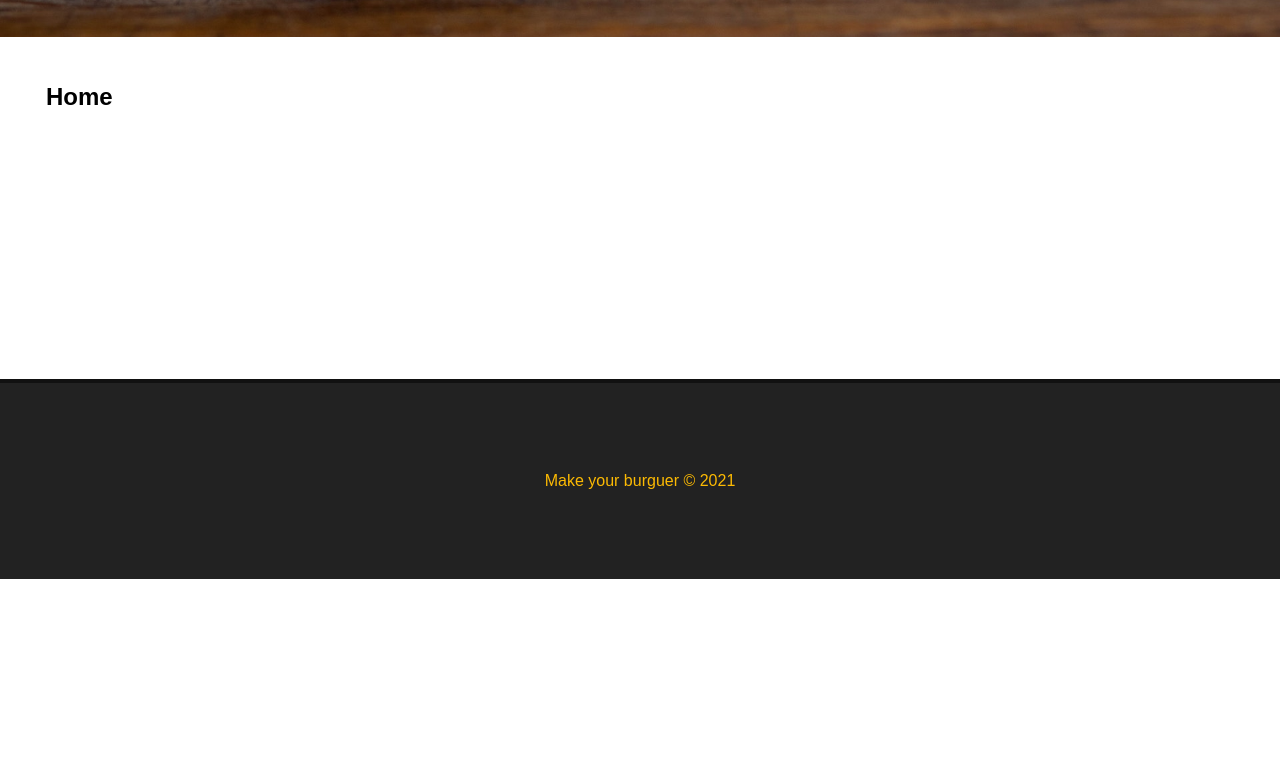
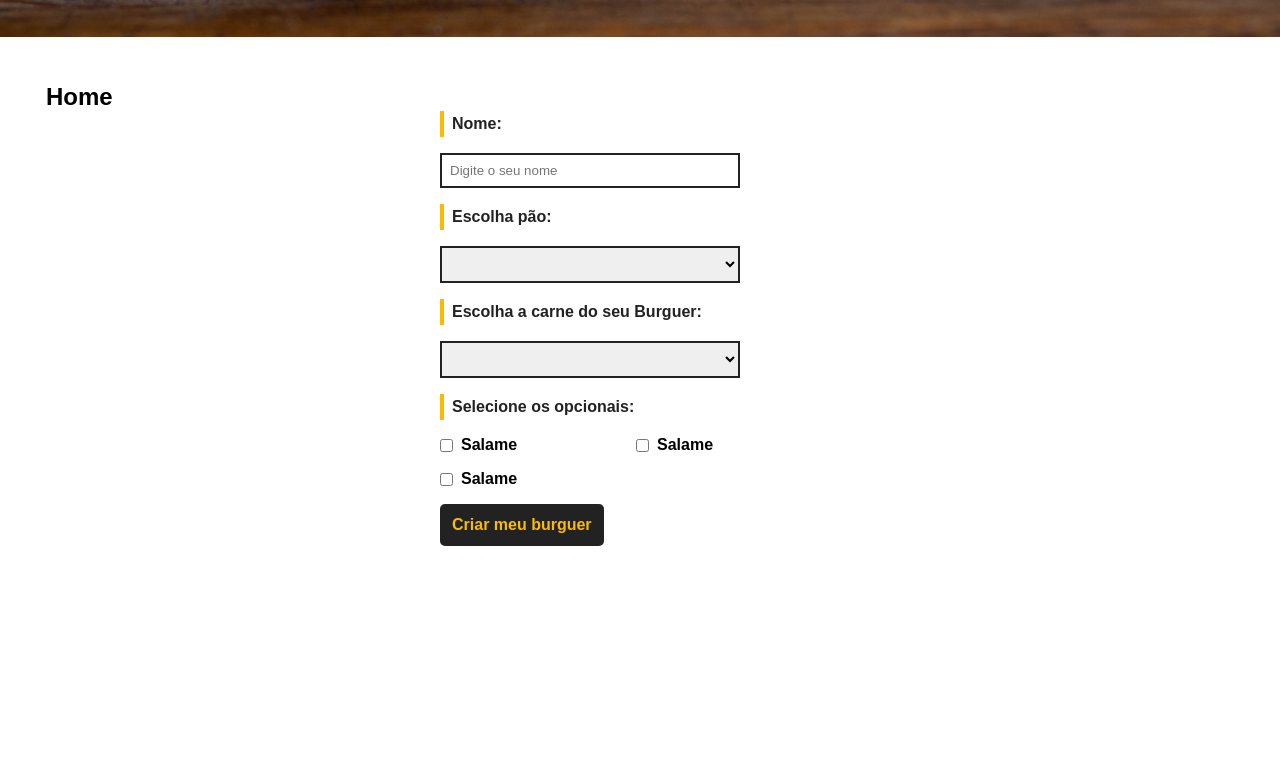
Before and after one commit to rubensbatista98/make-your-burger, a Vue app: page / in a window 1280 px wide. Shown: the part 537-1300 px from the top of the page. Before the commit the page ends 1116 px from the top, so only its background shows below. Built offline with nearby package versions, Linux system fonts and the light colour scheme.

Commit message:
feat: add burguer-form

```diff
--- a/src/App.vue
+++ b/src/App.vue
@@ -32,7 +32,7 @@ export default {
 }
 
 .container {
-  min-height: 250px;
+  min-height: 100vh;
   margin: 46px;
 }
 
--- /dev/null
+++ b/src/components/burguer-form.vue
@@ -0,0 +1,150 @@
+<template>
+  <form class="burguer-form">
+    <div class="input-container">
+      <label for="name">Nome:</label>
+
+      <input
+        type="text"
+        name="name"
+        id="name"
+        v-model="name"
+        placeholder="Digite o seu nome"
+      />
+    </div>
+
+    <div class="input-container">
+      <label for="bread">Escolha pão:</label>
+
+      <select name="bread" id="bread" v-model="bread">
+        <option value="">Selecione o pão</option>
+        <option value="whole-wheat">Integral</option>
+      </select>
+    </div>
+
+    <div class="input-container">
+      <label for="meat">Escolha a carne do seu Burguer:</label>
+
+      <select name="meat" id="meat" v-model="meat">
+        <option value="">Selecione o tipo de carne</option>
+        <option value="beef">Bife</option>
+      </select>
+    </div>
+
+    <div class="extras-container">
+      <p class="label">Selecione os opcionais:</p>
+
+      <div class="extras-wrapper">
+        <label>
+          <input type="checkbox" name="salami" v-model="extras" />
+          Salame
+        </label>
+
+        <label>
+          <input type="checkbox" name="salami" v-model="extras" />
+          Salame
+        </label>
+
+        <label>
+          <input type="checkbox" name="salami" v-model="extras" />
+          Salame
+        </label>
+      </div>
+    </div>
+
+    <button type="submit" class="button">Criar meu burguer</button>
+  </form>
+</template>
+
+<script>
+export default {
+  name: "BurguerForm",
+};
+</script>
+
+<style scoped>
+.burguer-form {
+  max-width: 400px;
+  margin: 0 auto;
+}
+
+.input-container {
+  display: flex;
+  flex-direction: column;
+}
+
+.input-container + .input-container {
+  margin-top: 16px;
+}
+
+.input-container > label,
+.extras-container > .label {
+  font-weight: bold;
+  color: #222;
+
+  border-left: 4px solid #fcba03;
+  padding: 4px 8px;
+  margin-bottom: 16px;
+}
+
+.extras-container {
+  margin: 16px 0;
+}
+
+input,
+select {
+  width: 300px;
+
+  border: 2px solid #222;
+  padding: 8px;
+
+  accent-color: #222;
+}
+
+.extras-wrapper {
+  display: flex;
+  flex-direction: row;
+  flex-wrap: wrap;
+
+  gap: 16px;
+}
+
+.extras-wrapper > label {
+  width: 45%;
+
+  display: flex;
+  align-items: center;
+  justify-content: flex-start;
+  gap: 8px;
+
+  font-weight: bold;
+
+  cursor: pointer;
+}
+
+.extras-wrapper > label > input {
+  width: auto;
+}
+
+.button {
+  display: block;
+
+  font-size: 16px;
+  font-weight: bold;
+
+  color: #fcba03;
+  background-color: #222;
+
+  border: 2px solid #222;
+  border-radius: 5px;
+
+  padding: 10px;
+
+  cursor: pointer;
+  transition: background-color 500ms;
+}
+
+.button:hover {
+  color: #222;
+  background-color: transparent;
+}
+</style>
--- a/src/views/Home.vue
+++ b/src/views/Home.vue
@@ -2,16 +2,19 @@
   <Banner />
   <section class="container">
     <h2>Home</h2>
+    <BurguerForm />
   </section>
 </template>
 
 <script>
 import Banner from "@/components/banner.vue";
+import BurguerForm from "@/components/burguer-form.vue";
 
 export default {
   name: "Home",
   components: {
     Banner,
+    BurguerForm,
   },
 };
 </script>
```
